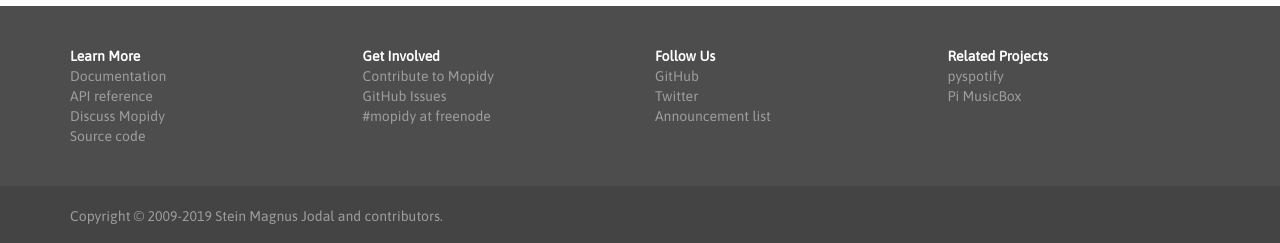
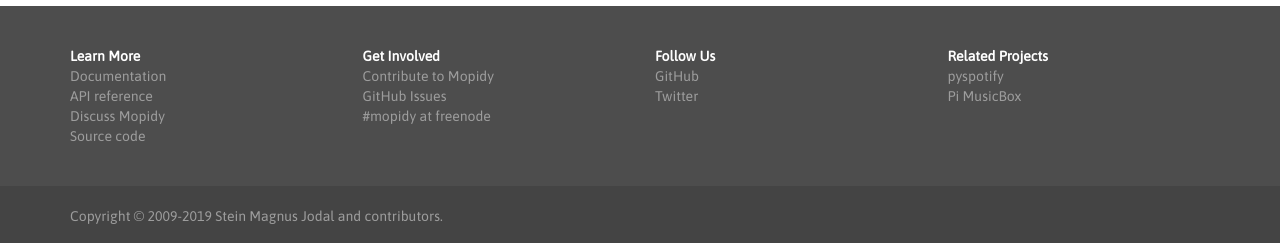
Before and after one commit to mopidy/website, a Jekyll site: the page built from index.html, in a window 1280 px wide and 900 px high, scrolled down 2528 px. Shown: the part 654-897 px from the top of the window. Built offline with Jekyll 4.4.1, drawn with Linux system fonts in a browser that asks for light colours; comment, search, counter and statistics services are not loaded.

Commit message:
Remove announcement email list link
There has been no posts to the list since 2016. Only two new people
joined the list in 2018, none so far in 2019.

```diff
--- a/_layouts/default.html
+++ b/_layouts/default.html
@@ -82,8 +82,6 @@
               <li><strong>Follow Us</strong></li>
               <li><a href="https://github.com/mopidy">GitHub</a></li>
               <li><a href="https://twitter.com/mopidy">Twitter</a></li>
-              <li><a href="https://groups.google.com/d/forum/mopidy">
-                Announcement list</a></li>
             </ul>
           </div>
           <div class="col-xs-6 col-sm-3">
```
